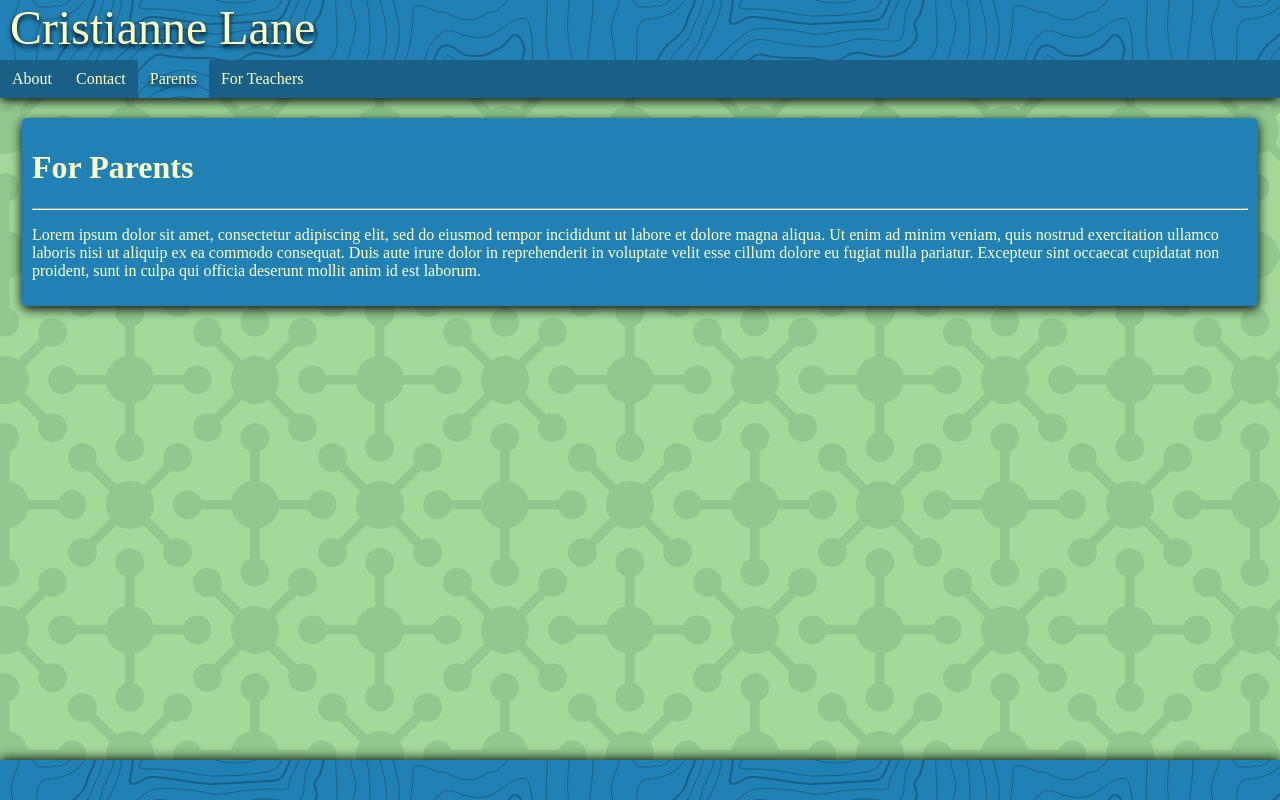
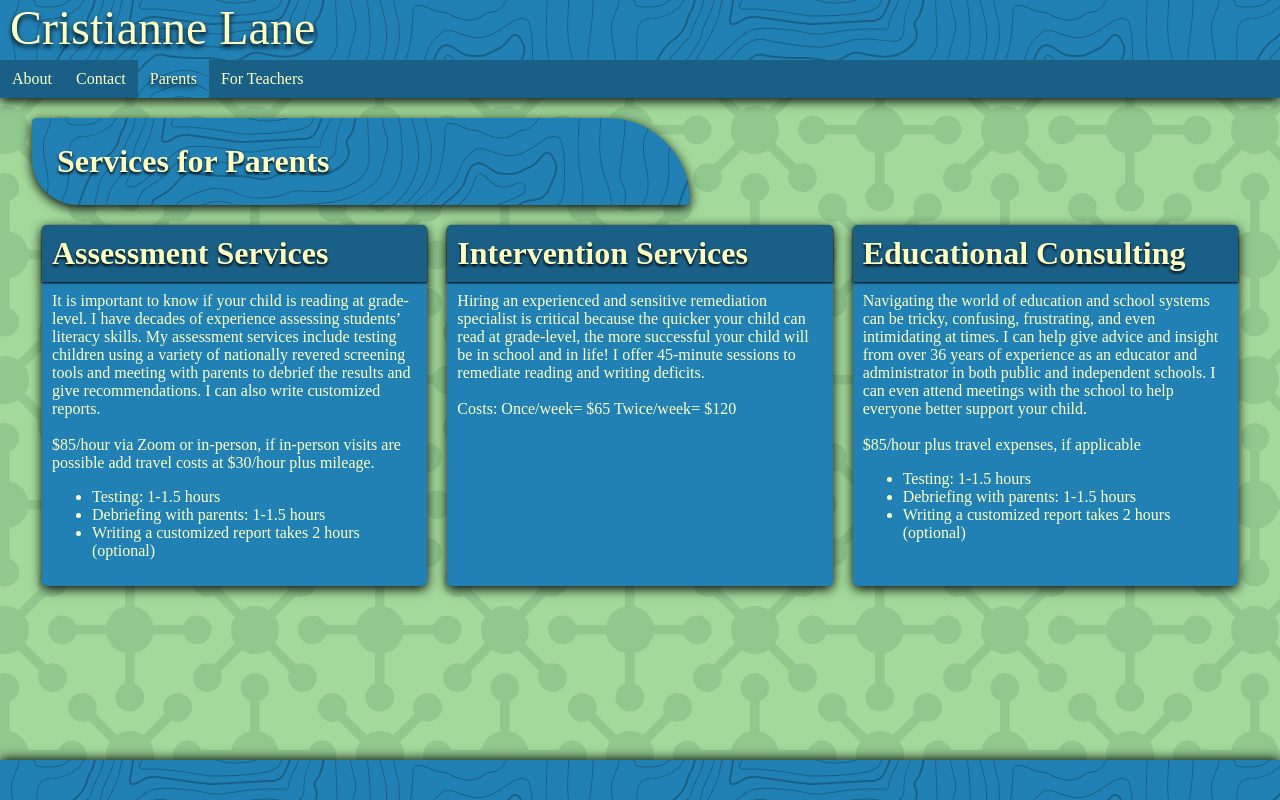
Before and after one commit to palminski/kind-aunty, an Angular app: page /for-parents in a window 1280 px wide. Built offline with nearby package versions, Linux system fonts and the light colour scheme.

Commit message:
added content and styles to parents page

```diff
--- a/src/app/pages/for-parents/for-parents.component.css
+++ b/src/app/pages/for-parents/for-parents.component.css
@@ -0,0 +1,43 @@
+.container {
+    display: flex;
+    justify-content: space-between;
+    align-items: stretch;
+    flex-wrap: wrap;
+}
+
+.flex-block {
+    flex: 1;
+    margin: 0 10px;
+    background-color: var(--bg-primary);
+    filter: drop-shadow(0px 3px 6px black);
+    border-radius: 5px;
+}
+
+h1 {
+    color: var(--text-light);
+    text-shadow: 0px 2px 3px black;
+    margin: 0;
+}
+
+.header {
+    background-color: var(--bg-primary);
+    width: 50%;
+    padding: 25px;
+    border-radius: 5px 90px 5px 50px;
+    filter: drop-shadow(0px 3px 6px black);
+    background-image: var(--wood-bg);
+}
+
+.title-holder {
+    background-color: var(--bg-secondary);
+    filter: drop-shadow(0px 1px 1px black);
+    padding: 10px;
+    border-radius: 5px 5px 0 0;
+}
+.description-holder {
+    padding: 10px;
+    color: var(--text-light);
+}
+.description-holder p {
+    margin: 0;
+}
--- a/src/app/pages/for-parents/for-parents.component.html
+++ b/src/app/pages/for-parents/for-parents.component.html
@@ -1,11 +1,27 @@
 <div class="page grow-in">
-    <div class="container block">
-        <h1>For Parents</h1>
-        <hr>
-        <p>Lorem ipsum dolor sit amet, consectetur adipiscing elit, sed do eiusmod tempor incididunt ut labore et dolore
-            magna aliqua. Ut enim ad minim veniam, quis nostrud exercitation ullamco laboris nisi ut aliquip ex ea
-            commodo consequat. Duis aute irure dolor in reprehenderit in voluptate velit esse cillum dolore eu fugiat
-            nulla pariatur. Excepteur sint occaecat cupidatat non proident, sunt in culpa qui officia deserunt mollit
-            anim id est laborum.</p>
+
+    <div class="container">
+        <h1 class="header">Services for Parents</h1>
     </div>
+
+    <div class="container">
+        <div class="flex-block" *ngFor="let service of services">
+            <div class="title-holder">
+                <h1>{{service.title}}</h1>
+            </div>
+
+            <div class="description-holder">
+                <p>{{service.description}}</p>
+                    <br>
+                    <p>{{service.pricing}}</p>
+                        <ul>
+                            <li *ngFor="let timeRequirement of service.timeRequirements">{{timeRequirement}}</li>
+                        </ul>
+            </div>
+
+        </div>
+
+
+    </div>
+
 </div>
--- a/src/app/pages/for-parents/for-parents.component.ts
+++ b/src/app/pages/for-parents/for-parents.component.ts
@@ -1,4 +1,11 @@
 import { Component } from '@angular/core';
+
+interface Service {
+  title: string,
+  description: string,
+  pricing: string,
+  timeRequirements: string[]
+}
 
 @Component({
   selector: 'app-for-parents',
@@ -7,4 +14,43 @@ import { Component } from '@angular/core';
 })
 export class ForParentsComponent {
 
+  services: Service[] = [
+    {
+      title: "Assessment Services",
+      description: `It is important to know if your child is reading at grade-level. I have decades of
+      experience assessing students’ literacy skills. My assessment services include testing children using a
+      variety of nationally revered screening tools and meeting with parents to debrief the results and give
+      recommendations. I can also write customized reports.`,
+      pricing: `$85/hour via Zoom or in-person, if in-person visits are possible add travel costs at $30/hour plus
+      mileage.`,
+      timeRequirements: [
+        "Testing: 1-1.5 hours",
+        "Debriefing with parents: 1-1.5 hours",
+        "Writing a customized report takes 2 hours (optional)",
+      ]
+    },
+    {
+      title: "Intervention Services",
+      description: `Hiring an experienced and sensitive remediation specialist is critical because the
+      quicker your child can read at grade-level, the more successful your child will be in school and in life! I
+      offer 45-minute sessions to remediate reading and writing deficits.`,
+      pricing: `Costs: Once/week= $65 Twice/week= $120`,
+      timeRequirements: []
+    },
+    {
+      title: "Educational Consulting",
+      description: `Navigating the world of education and school systems can be tricky, confusing, frustrating, and even
+      intimidating at times. I can help give advice and insight from over 36 years of experience as an educator
+      and administrator in both public and independent schools. I can even attend meetings with the school
+      to help everyone better support your child.`,
+      pricing: `$85/hour plus travel expenses, if applicable`,
+      timeRequirements: [
+        "Testing: 1-1.5 hours",
+        "Debriefing with parents: 1-1.5 hours",
+        "Writing a customized report takes 2 hours (optional)",
+      ]
+    },
+
+  ]
+
 }
```
